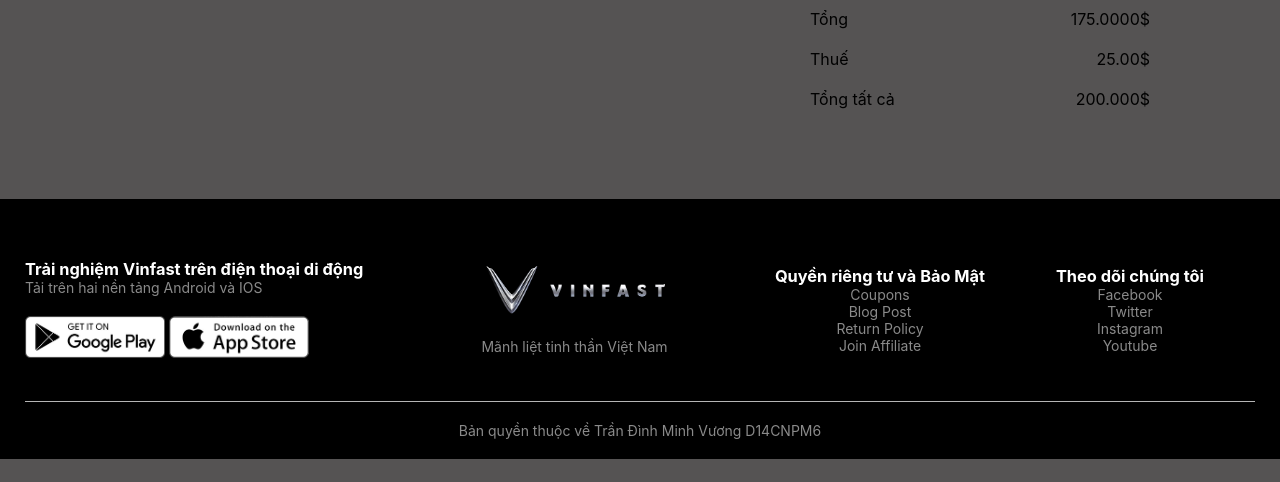
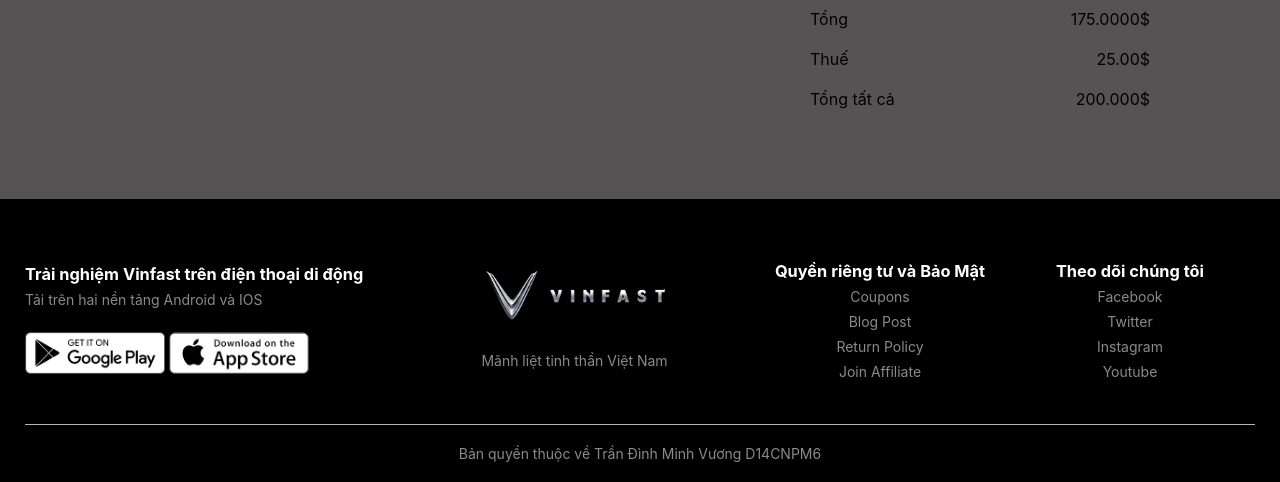
Before and after one commit to loversky01/loversky01.github.io, a PHP site: page /cart.html in a window 1280 px wide. Shown: the part 490-972 px from the top of the page. Before the commit the page ends 949 px from the top, so only its background shows below. Run offline with PHP 8.4, Linux system fonts and the light colour scheme.

Commit message:
Add files via upload

```diff
--- a/style.css
+++ b/style.css
@@ -191,6 +191,7 @@
 .footer-col-1, .footer-col-2, .footer-col-3, .footer-col-4{
     min-width: 250px;
     margin-bottom: 20px;
+    line-height: 25px;
 }
 
 .footer-col-1{
```
